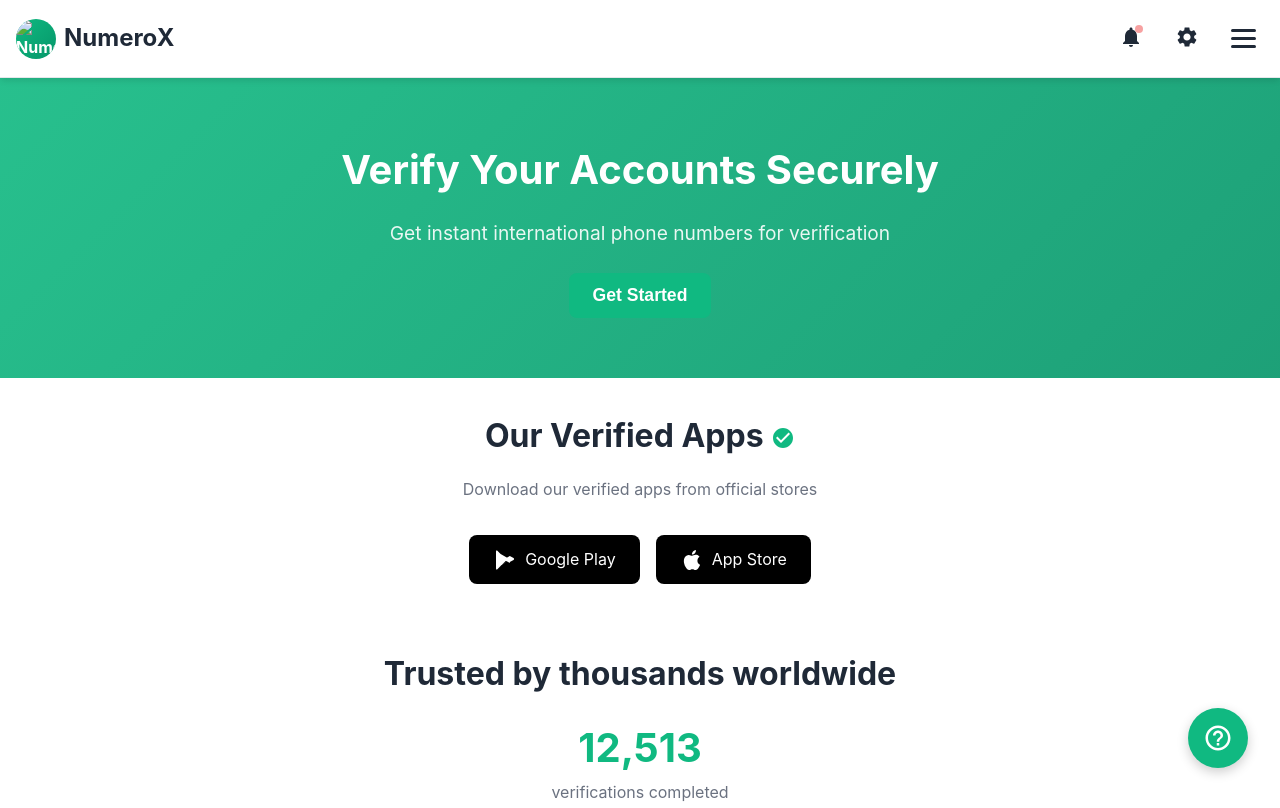
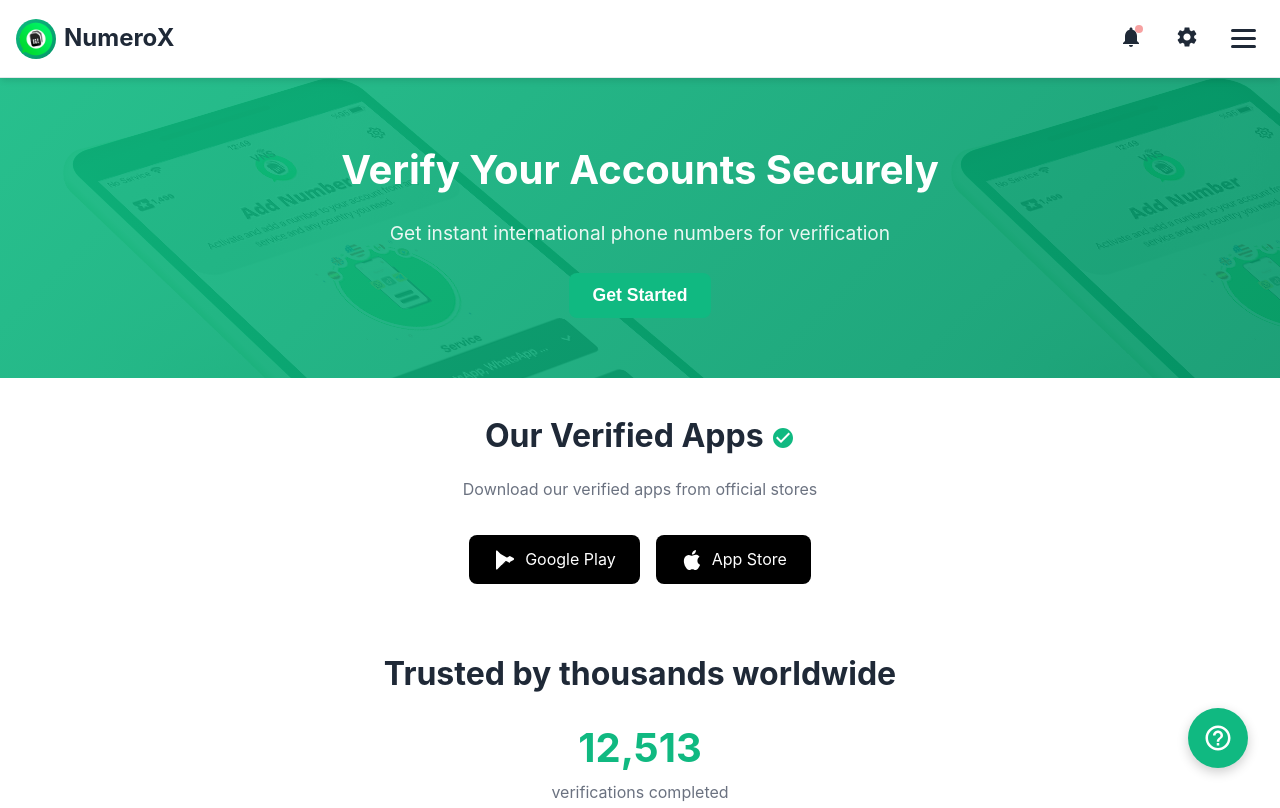
Before and after one commit to abelkorir735-ops/Test, a plain HTML site: page index.html in a window 1280 px wide. Shown: the top 808 px of the page. Drawn offline with Linux system fonts and the light colour scheme; no server answers.

Commit message:
Update index.html

```diff
--- a/index.html
+++ b/index.html
@@ -410,13 +410,13 @@
         }
 
         .hero-bg:nth-child(1) {
-    background: linear-gradient(135deg, rgba(16,185,129,0.9), rgba(5,150,105,0.9)),
-                url('assets/images/hero-bg1.jpg');
+  background: linear-gradient(135deg, rgba(16,185,129,0.9), rgba(5,150,105,0.9)),
+              url('hero-bg1.jpg');
 }
 
 .hero-bg:nth-child(2) {
-    background: linear-gradient(135deg, rgba(16,185,129,0.9), rgba(5,150,105,0.9)),
-                url('assets/images/hero-bg2.jpg');
+  background: linear-gradient(135deg, rgba(16,185,129,0.9), rgba(5,150,105,0.9)),
+              url('hero-bg2.jpg');
 }
 
         .hero-content {
@@ -767,7 +767,7 @@
 
     <header class="header">
         <div class="logo-section">
-    <img src="assets/images/numerox.png" alt="NumeroX Logo" class="logo-img">
+    <img src="numerox.png" alt="NumeroX Logo" class="logo-img">
     <div class="brand-name">NumeroX</div>
 </div>
         </div>
```
